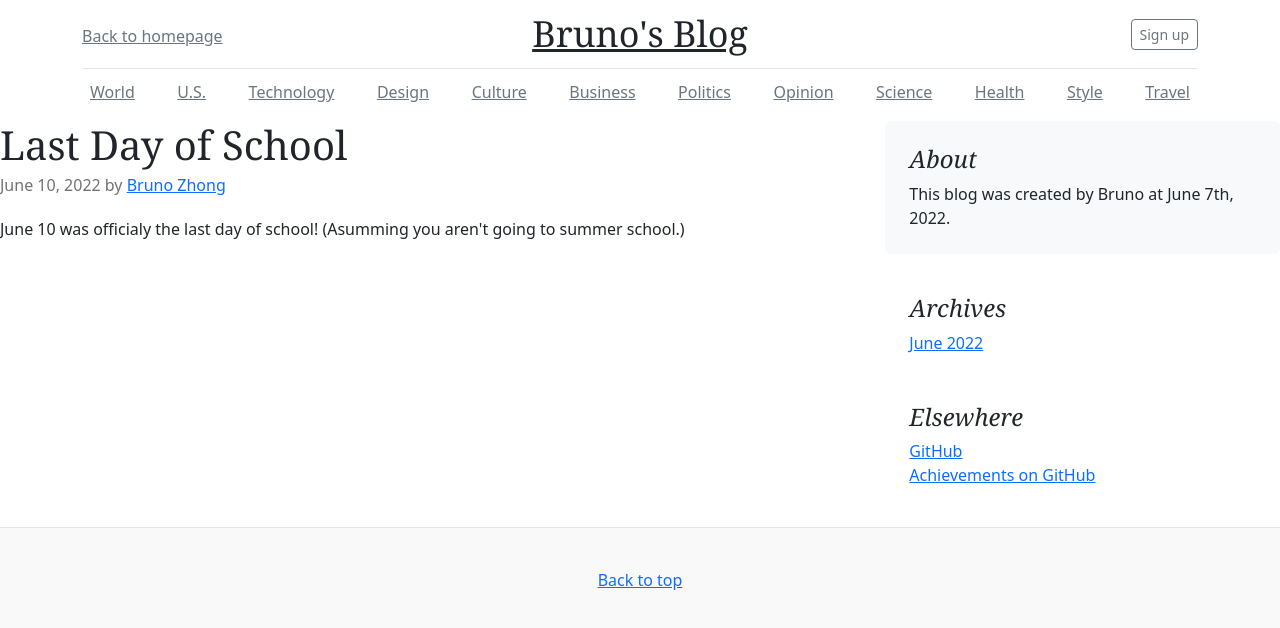
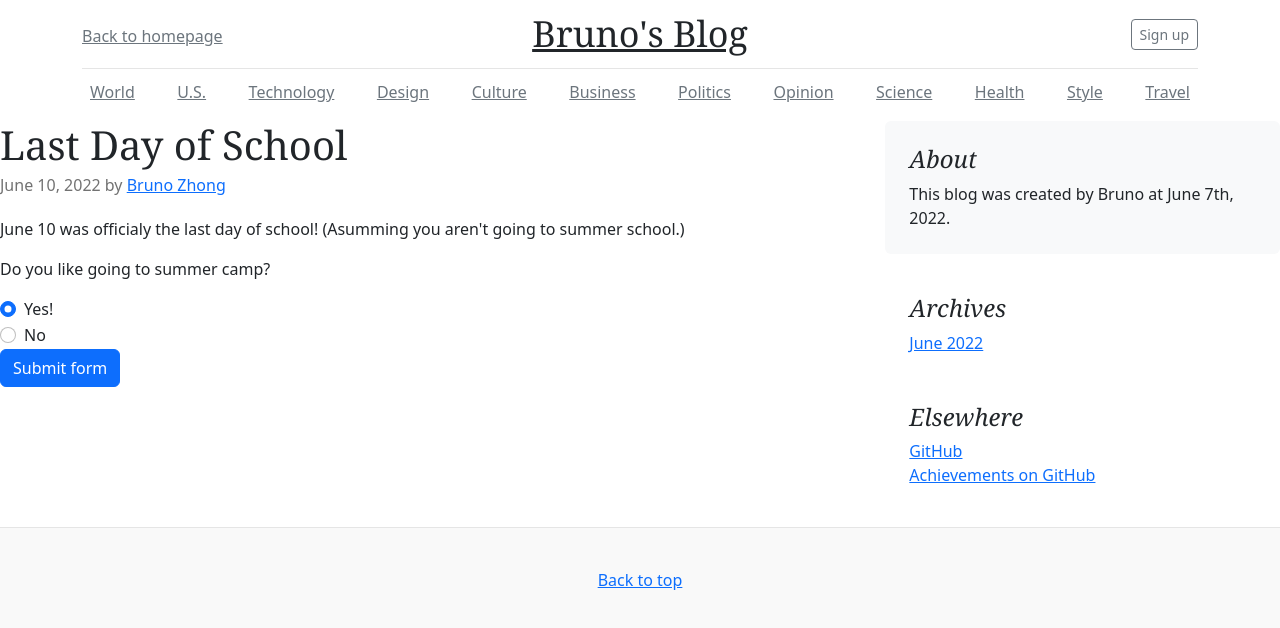
Before and after one commit to Brunozhon/bruno-blog, a plain HTML site: page posts/last-day-of-school.html in a window 1280 px wide. Shown: the top 628 px of the page. Drawn offline with nearby package versions, Linux system fonts and the light colour scheme.

Commit message:
Update last-day-of-school.html

```diff
--- a/posts/last-day-of-school.html
+++ b/posts/last-day-of-school.html
@@ -109,7 +109,23 @@
       <p class="blog-post-meta">June 10, 2022 by <a href="/">Bruno Zhong</a></p>
 
       <p>June 10 was officialy the last day of school! (Asumming you aren't going to summer school.)</p>
-      <p></p>
+      <p>Do you like going to summer camp?</p>
+
+      <form>
+        <div class="form-check">
+          <input class="form-check-input" type="radio" name="rate" id="yesText" checked value="yes">
+          <label class="form-check-label" for="yesText">
+            Yes!
+          </label>
+        </div>
+        <div class="form-check">
+          <input class="form-check-input" type="radio" name="rate" id="noText" value="no">
+          <label class="form-check-label" for="noText">
+            No
+          </label>
+        </div>
+        <button class="btn btn-primary" type="submit">Submit form</button>
+      </form>
     </div>
     <div class="col-md-4">
       <div class="position-sticky" style="top: 2rem;">
@@ -121,7 +137,7 @@
         <div class="p-4">
           <h4><i>Archives</i></h4>
           <ol class="list-unstyled mb-0">
-            <li><a href="#june-2022">June 2022</a></li>
+            <li><a href="../#june-2022">June 2022</a></li>
           </ol>
         </div>
 
```
